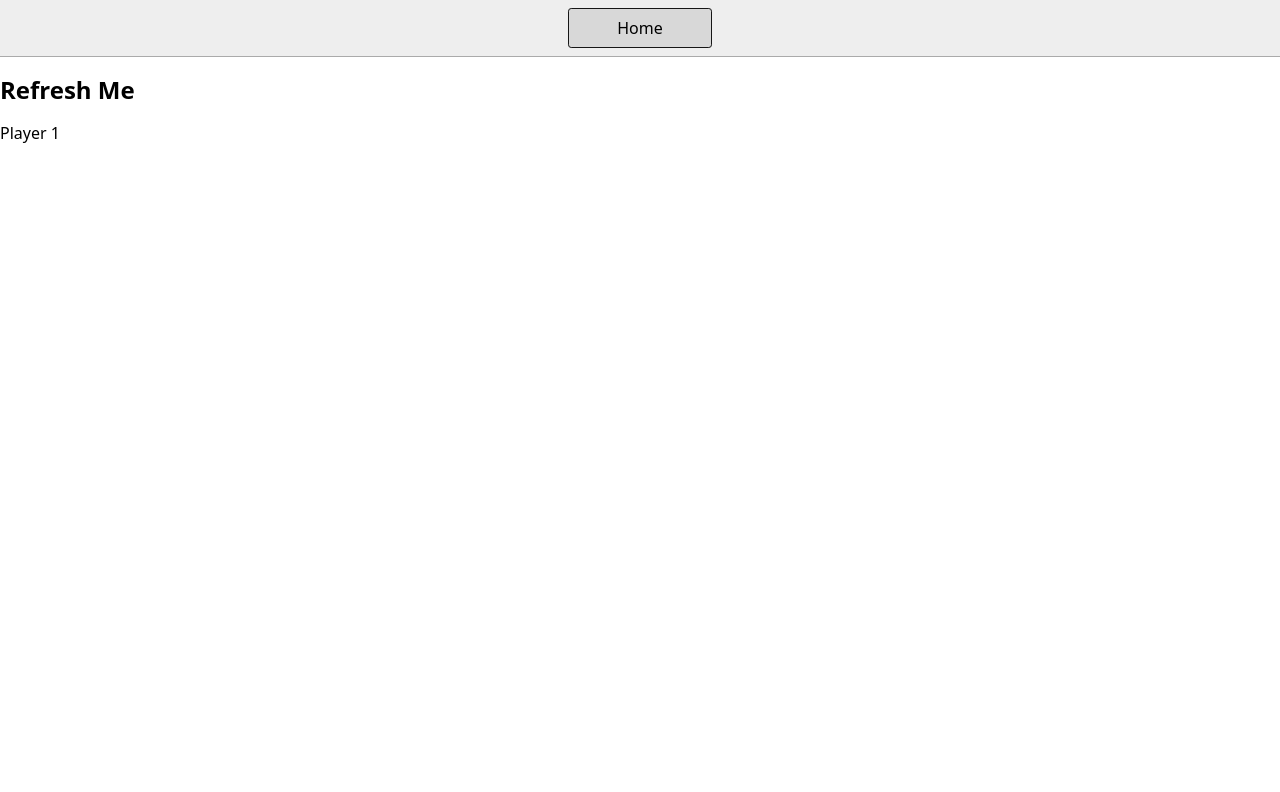
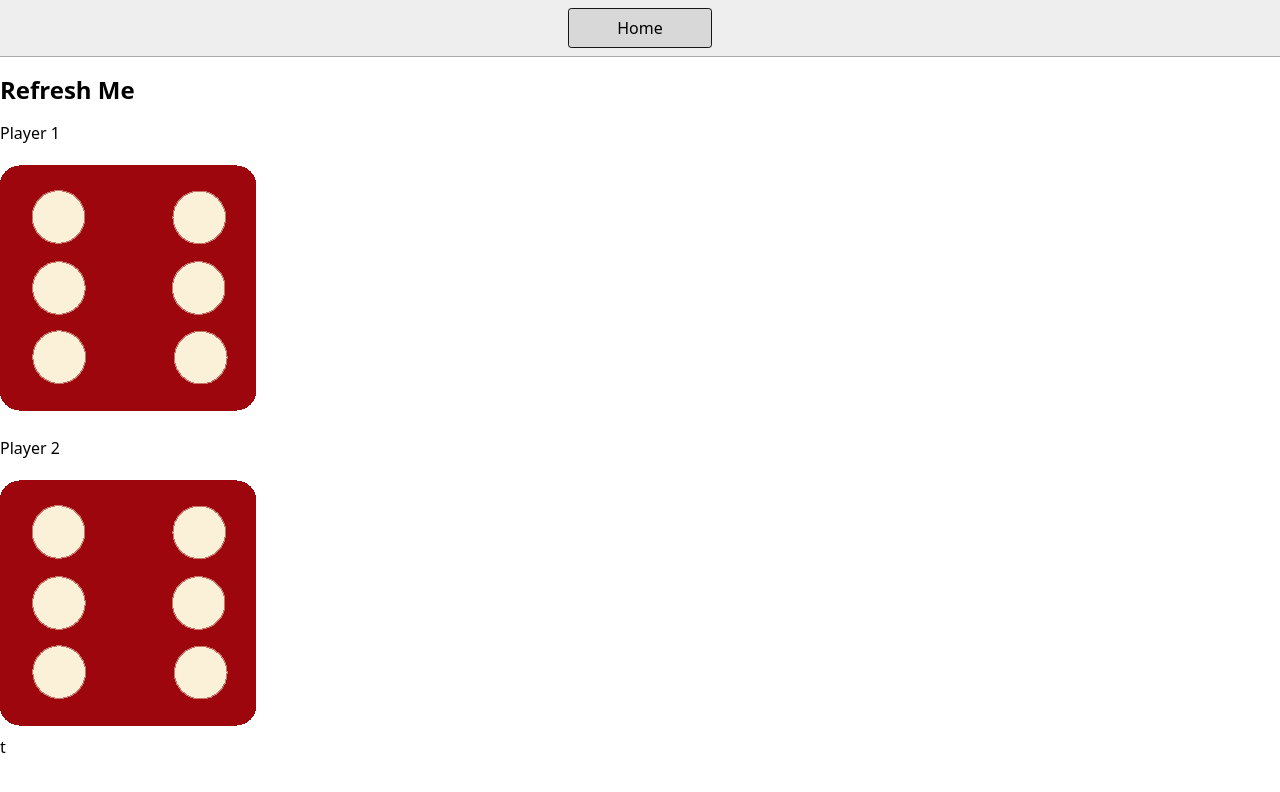
Before and after one commit to Bhabani-Barik/Small-Projects, a plain HTML site: page 08_diceGame/index.html in a window 1280 px wide. Drawn offline with Linux system fonts and the light colour scheme.

Commit message:
Structure added

```diff
--- a/08_diceGame/index.html
+++ b/08_diceGame/index.html
@@ -16,8 +16,14 @@
 
         <div class="dice">
             <p>Player 1</p>
+            <img src="images/dice6.png" alt="dice-6 image" class="img1">
+        </div>
 
+        <div class="dice">
+            <p>Player 2</p>
+            <img src="images/dice6.png" alt="dice-6 image" class="img2">
         </div>
     </div>
+    <script src="index.js"></script>t
 </body>
 </html>
```
